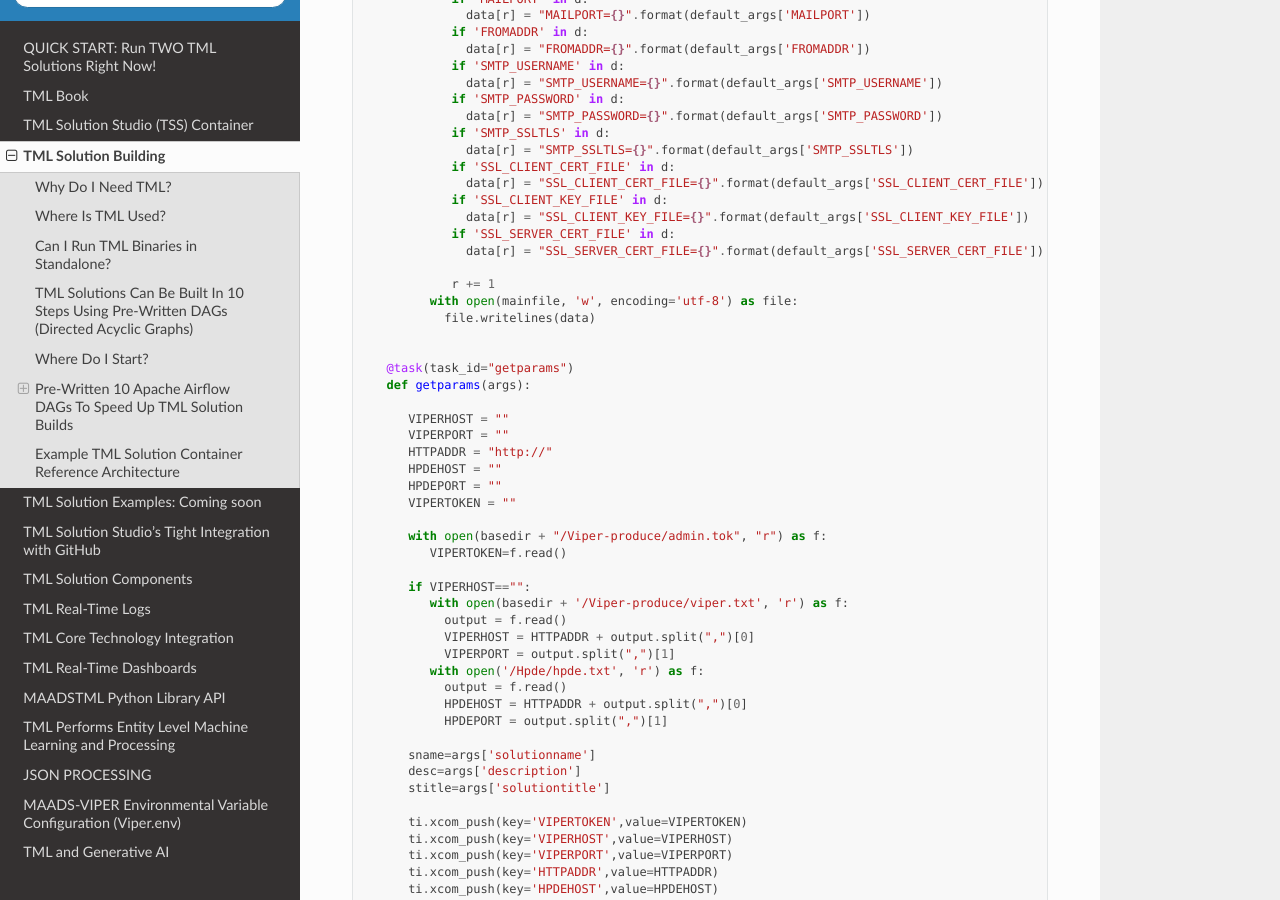
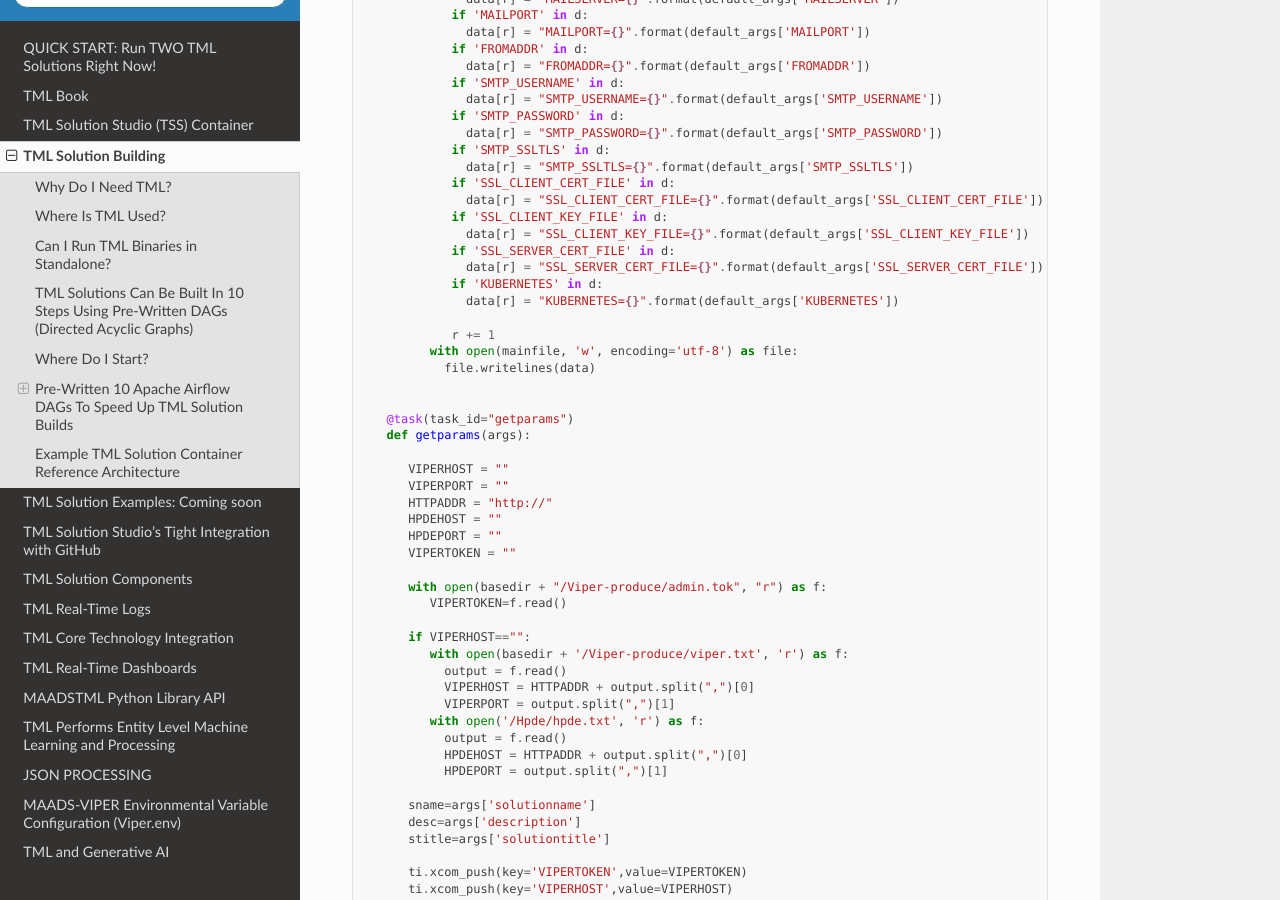
Before and after one commit to smaurice101/readthedocs, a Sphinx documentation site: the page built from docs/source/tmlbuilds.rst, in a window 1280 px wide and 900 px high, scrolled down 8138 px. Built offline with Sphinx 7.4.7 and the Read the Docs theme 2.0.0, drawn with Linux system fonts in a browser that asks for light colours.

Commit message:
Update tmlbuilds.rst

```diff
--- a/docs/source/tmlbuilds.rst
+++ b/docs/source/tmlbuilds.rst
@@ -255,6 +255,7 @@
      'SSL_CLIENT_CERT_FILE' : 'client.cer.pem',
      'SSL_CLIENT_KEY_FILE' : 'client.key.pem',
      'SSL_SERVER_CERT_FILE' : 'server.cer.pem',
+     'KUBERNETES' : 0,
      'solutionname': 'mysolution',   # <<< *** Provide a name for your solution - No spaces or special characters in the name
      'solutiontitle: 'My Solution Title', # <<< *** Provide a descriptive title for your solution
      'description': 'This is an awesome real-time solution built by TSS',   # <<< *** Provide a description of your solution
@@ -362,6 +363,8 @@
                  data[r] = "SSL_CLIENT_KEY_FILE={}".format(default_args['SSL_CLIENT_KEY_FILE'])
                if 'SSL_SERVER_CERT_FILE' in d:
                  data[r] = "SSL_SERVER_CERT_FILE={}".format(default_args['SSL_SERVER_CERT_FILE'])
+               if 'KUBERNETES' in d:
+                 data[r] = "KUBERNETES={}".format(default_args['KUBERNETES'])
 
                r += 1
             with open(mainfile, 'w', encoding='utf-8') as file:
```
Also changed, not shown: other parts of docs/source/tmlbuilds.rst (+1 -1 lines).
